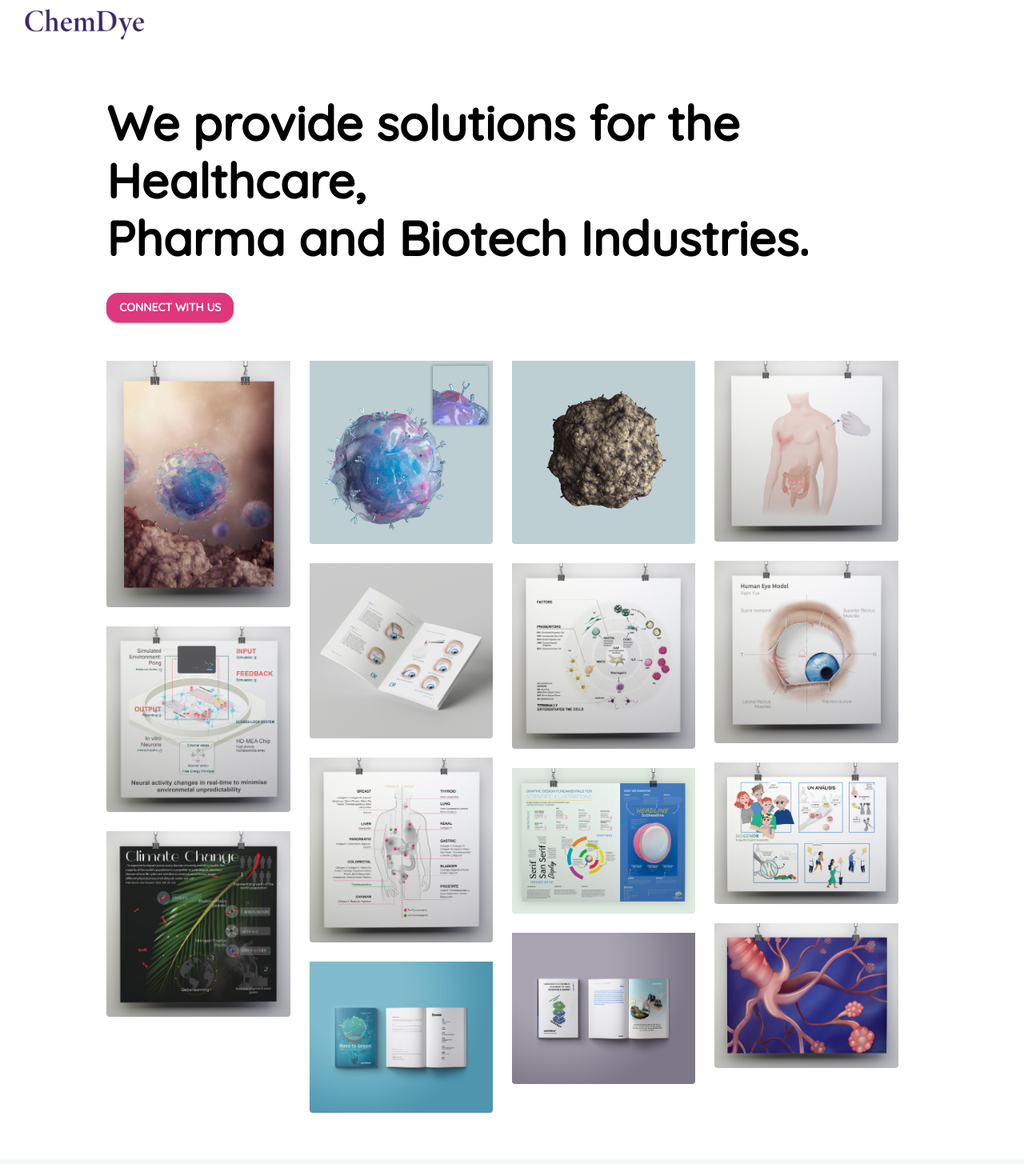
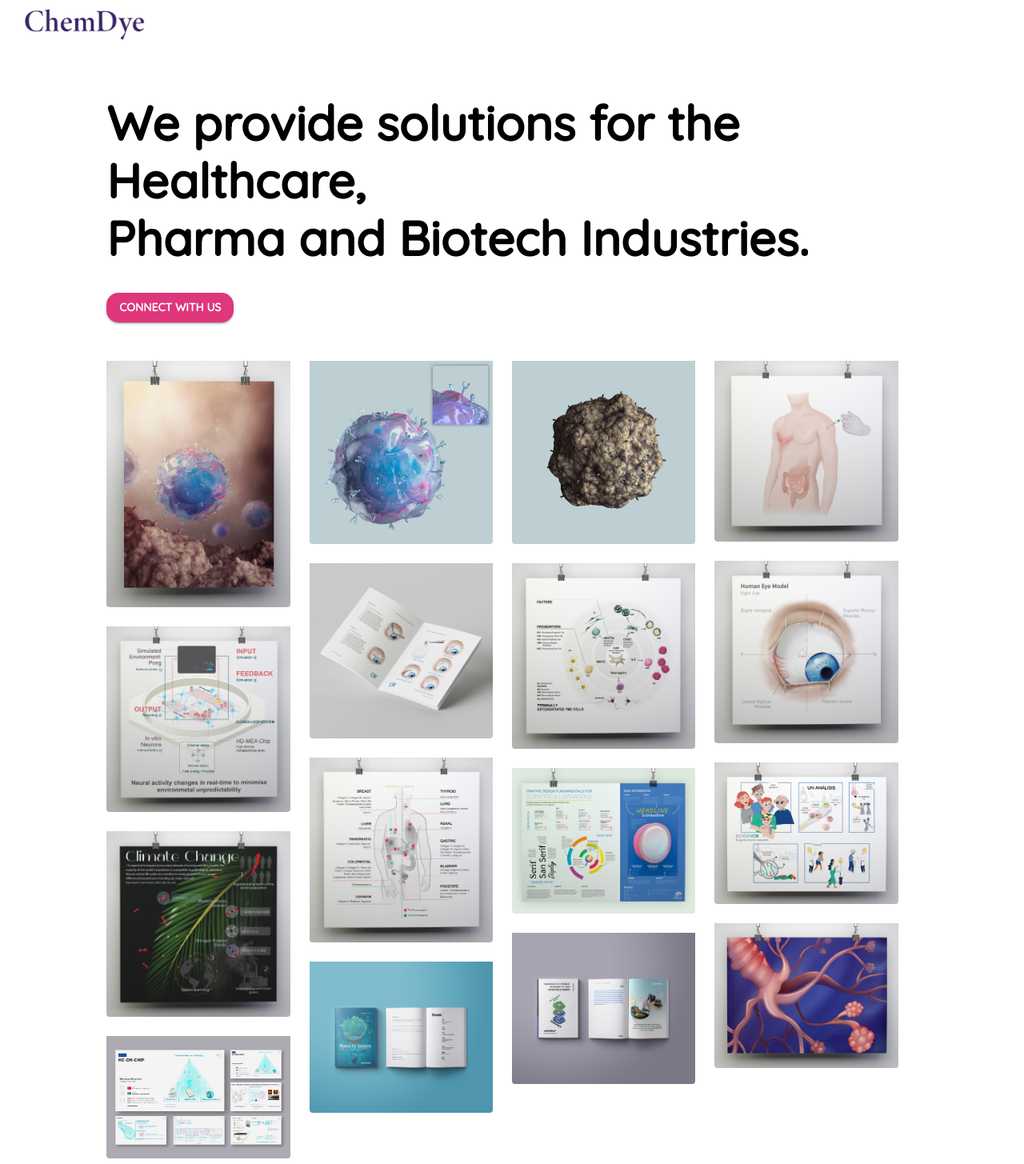
Before and after one commit to Anieto86/chem-dye-2023, a React (Vite) app: page /Work in a window 1280 px wide. Shown: the part 115-1570 px from the top of the page at 80% size. Built offline with nearby package versions, Linux system fonts and the light colour scheme.

Commit message:
add new img and working on contact page

```diff
--- a/src/components/Contact.jsx
+++ b/src/components/Contact.jsx
@@ -63,7 +63,7 @@ export const Contact = () => {
           target="_blank"
         >
           <Grid id="mc_embed_signup_scroll">
-            <h2>Subscribe to Our Newsletter</h2>
+            <h2>Contact Us</h2>
             <Grid className="indicates-required">
               <span className="asterisk">*</span> indicates required
             </Grid>
--- a/src/components/Work.jsx
+++ b/src/components/Work.jsx
@@ -7,6 +7,7 @@ import image12 from '../assets/img/12.jpg';
 import image13 from '../assets/img/13.jpg';
 import image14 from '../assets/img/14.jpg';
 import image15 from '../assets/img/15.jpg';
+import image16 from '../assets/img/16.jpg';
 import image2 from '../assets/img/2.jpg';
 import image3 from '../assets/img/3.jpg';
 import image4 from '../assets/img/4.jpg';
@@ -16,46 +17,6 @@ import image7 from '../assets/img/7.jpg';
 import image8 from '../assets/img/8.jpg';
 import image9 from '../assets/img/9.jpg';
 import { ContactBtn } from './common/ContactBtn';
-
-export function Work() {
-  return (
-    <Grid container justifyContent="center">
-      <Grid item xs={10}>
-        <Typography variant="h2" fontWeight={600}>
-          We provide solutions for the Healthcare,
-        </Typography>
-        <Typography variant="h2" fontWeight={600}>
-          Pharma and Biotech Industries.
-        </Typography>
-        <Grid item sx={{ my: 4 }}>
-          <ContactBtn title="Connect with us" />
-        </Grid>
-      </Grid>
-      <Grid item xs={10}>
-        <Masonry columns={4} spacing={3}>
-          {itemData.map((item, index) => (
-            <Grid key={index}>
-              <img
-                src={`${item.img}?w=162&auto=format`}
-                srcSet={`${item.img}?w=162&auto=format&dpr=2 2x`}
-                alt={item.title}
-                loading="lazy"
-                style={{
-                  borderBottomLeftRadius: 4,
-                  borderBottomRightRadius: 4,
-                  display: 'block',
-                  width: '100%',
-                  height: 'auto',
-                  maxWidth: '100%',
-                }}
-              />
-            </Grid>
-          ))}
-        </Masonry>
-      </Grid>
-    </Grid>
-  );
-}
 
 const itemData = [
   {
@@ -118,4 +79,48 @@ const itemData = [
     img: image15,
     // title: 'Tomato basil',
   },
+  {
+    img: image16,
+    // title: 'Tomato basil',
+  },
 ];
+
+export function Work() {
+  return (
+    <Grid container justifyContent="center">
+      <Grid item xs={10}>
+        <Typography variant="h2" fontWeight={600}>
+          We provide solutions for the Healthcare,
+        </Typography>
+        <Typography variant="h2" fontWeight={600}>
+          Pharma and Biotech Industries.
+        </Typography>
+        <Grid item sx={{ my: 4 }}>
+          <ContactBtn title="Connect with us" />
+        </Grid>
+      </Grid>
+      <Grid item xs={10}>
+        <Masonry columns={4} spacing={3}>
+          {itemData.map((item, index) => (
+            <Grid key={index}>
+              <img
+                src={`${item.img}?w=162&auto=format`}
+                srcSet={`${item.img}?w=162&auto=format&dpr=2 2x`}
+                alt={item.title}
+                loading="lazy"
+                style={{
+                  borderBottomLeftRadius: 4,
+                  borderBottomRightRadius: 4,
+                  display: 'block',
+                  width: '100%',
+                  height: 'auto',
+                  maxWidth: '100%',
+                }}
+              />
+            </Grid>
+          ))}
+        </Masonry>
+      </Grid>
+    </Grid>
+  );
+}
```
Also changed, not shown: src/components/common/NewsletterSubscription.jsx (+71 -0 lines), src/assets/img/16.jpg (added).
